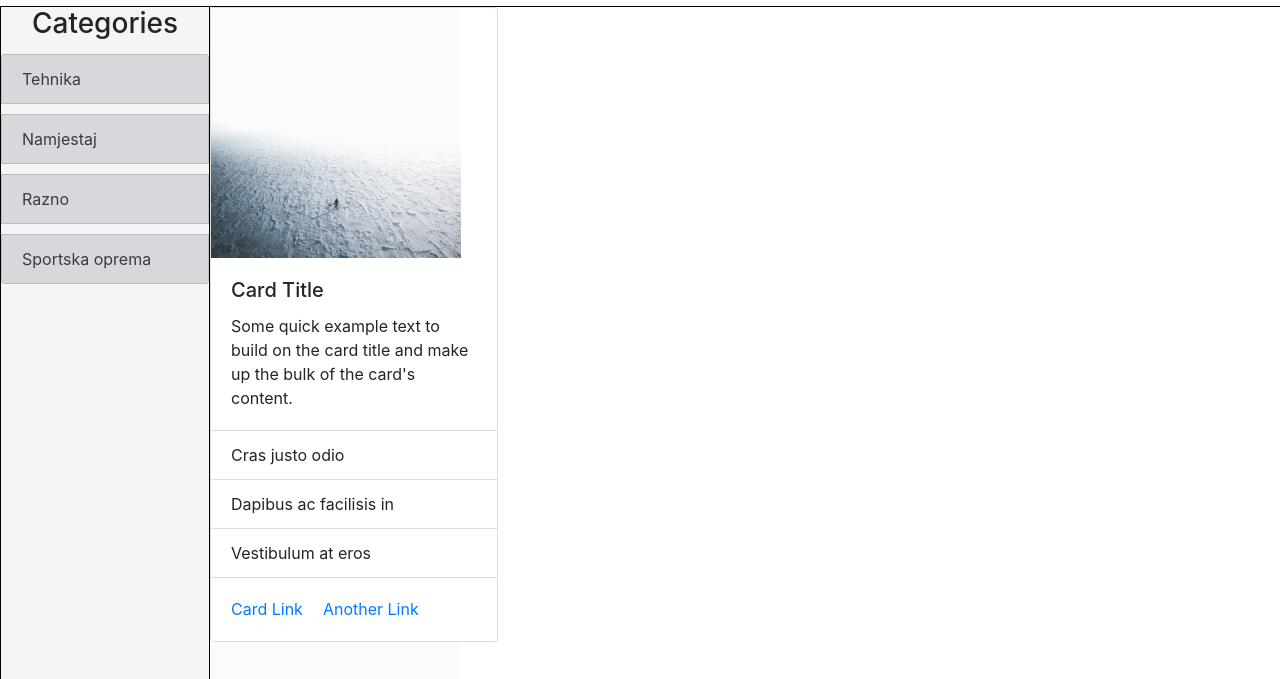
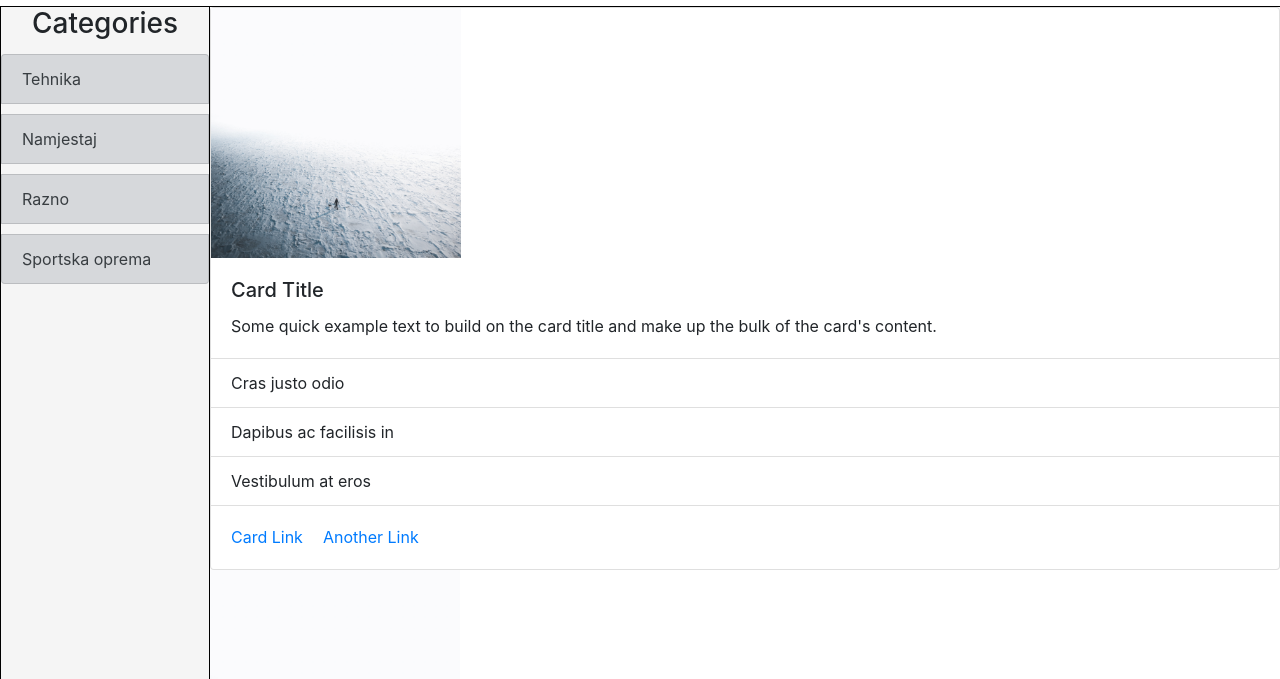
Before and after one commit to lukacrnogorac/HCI---Web-shop-project, a Gatsby site: page / in a window 1280 px wide. Shown: the part 121-800 px from the top of the page. Built offline with nearby package versions, Linux system fonts and the light colour scheme; Gatsby itself is replaced by a stand-in of ours.

Commit message:
Delete unnecessary div for featuredProduct

```diff
--- a/src/pages/index.js
+++ b/src/pages/index.js
@@ -55,8 +55,7 @@ export const query = graphql`
 
 export const FeaturedProduct = ({ featuredProduct }) => {
   return (
-    <div className="featuredProduct">
-      <Card style={{ width: "18rem" }}>
+    <Card style={{}}>
       <Img
         key={featuredProduct.node.id}
         fluid={featuredProduct.node.childImageSharp.fluid}
@@ -80,7 +79,6 @@ export const FeaturedProduct = ({ featuredProduct }) => {
         <Card.Link href="#">Another Link</Card.Link>
       </Card.Body>
     </Card>
-    </div>
   )
 }
 
```
Lines whose indentation alone changed are shown as unchanged.
